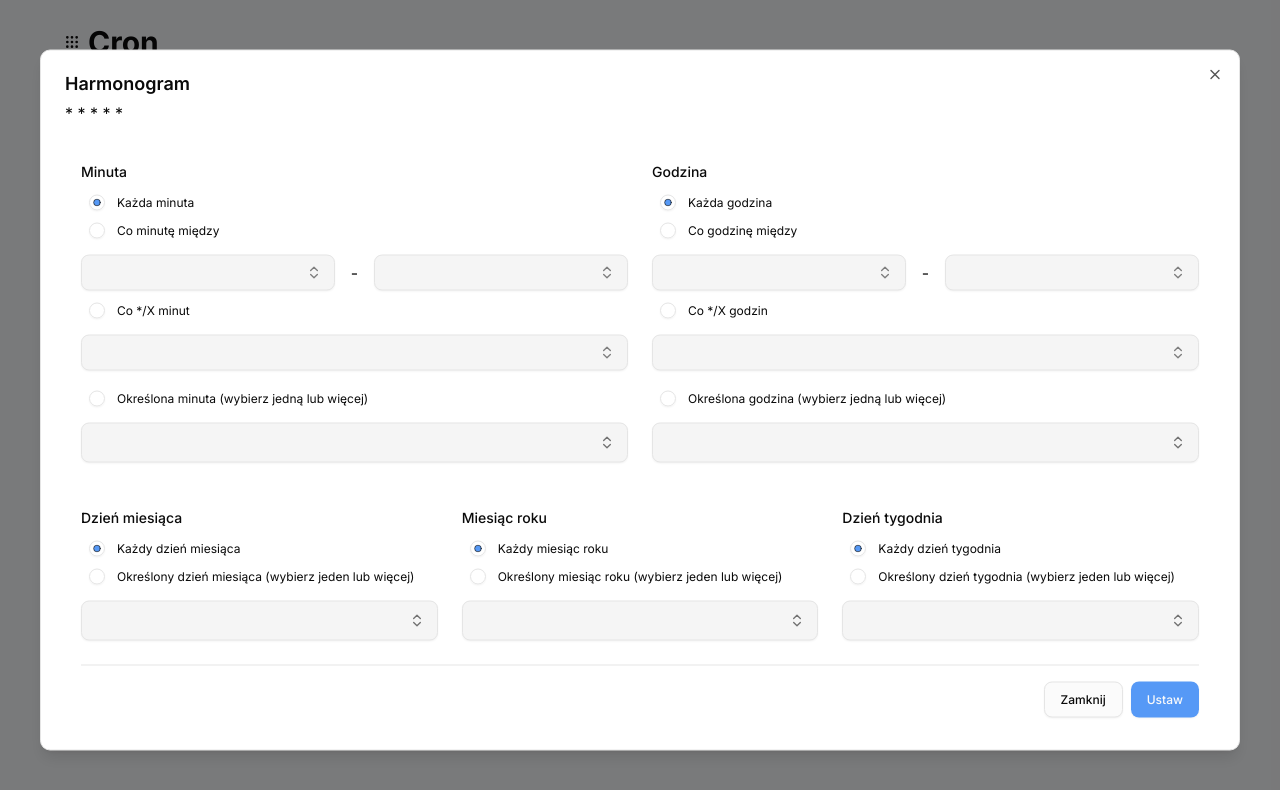
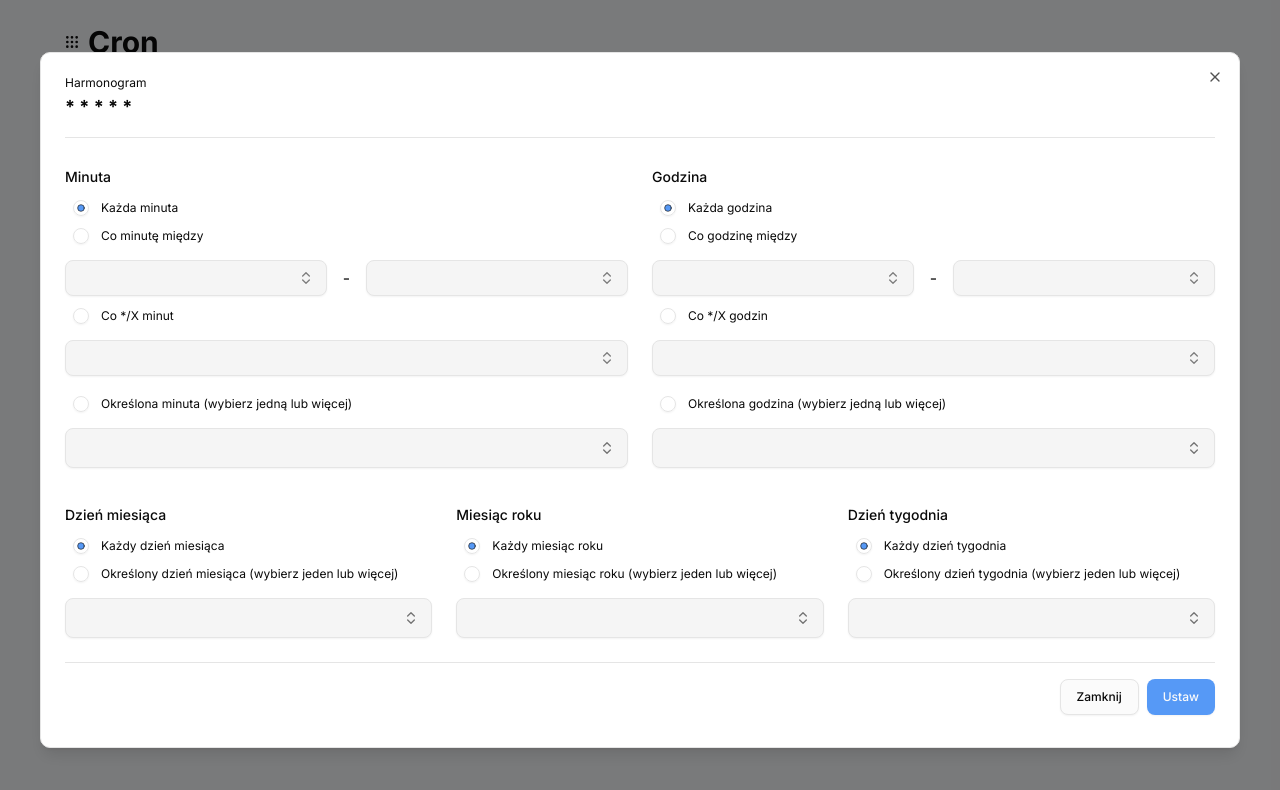
Before and after one commit to krutulkamil/schedule-form, a React (Vite) app: page / in a window 1280 px wide. Both pictures are taken after a click on the button "Ustaw harmonogram". Shown: the top 790 px of the page. Built offline with nearby package versions, Linux system fonts and the light colour scheme.

Commit message:
feat: ui adjustments

```diff
--- a/src/components/schedule/ScheduleDialog.tsx
+++ b/src/components/schedule/ScheduleDialog.tsx
@@ -67,16 +67,16 @@ export const ScheduleDialog = ({ onSetSchedule }: Props) => {
       <DialogContent className="sm:max-w-[1200px]" aria-describedby={undefined}>
         <DialogHeader>
           <DialogTitle>Harmonogram</DialogTitle>
-          <h2>{cronPreview}</h2>
+          <span className="text-lg font-bold">{cronPreview}</span>
         </DialogHeader>
         <FormProvider {...scheduleForm}>
           <Form {...scheduleForm}>
-            <form onSubmit={scheduleForm.handleSubmit(onSubmit)} className="pt-6 pb-2 px-4">
+            <form onSubmit={scheduleForm.handleSubmit(onSubmit)} className="pt-4 pb-2">
               <div className="flex gap-6">
                 <MinuteField />
                 <HourField />
               </div>
-              <div className="flex mt-12 mb-6 gap-6">
+              <div className="flex mt-10 mb-6 gap-6">
                 <DayOfMonthField />
                 <MonthField />
                 <DayOfWeekField />
--- a/src/components/ui/card.tsx
+++ b/src/components/ui/card.tsx
@@ -6,7 +6,7 @@ function Card({ className, ...props }: React.ComponentProps<'div'>) {
   return (
     <div
       data-slot="card"
-      className={cn('bg-card text-card-foreground flex flex-col gap-6 rounded-xl border py-6 shadow-sm', className)}
+      className={cn('bg-card text-card-foreground flex flex-col gap-8 rounded-xl border py-6 shadow-sm', className)}
       {...props}
     />
   );
--- a/src/components/ui/dialog.tsx
+++ b/src/components/ui/dialog.tsx
@@ -59,7 +59,7 @@ function DialogHeader({ className, ...props }: React.ComponentProps<'div'>) {
   return (
     <div
       data-slot="dialog-header"
-      className={cn('flex flex-col gap-2 text-center sm:text-left', className)}
+      className={cn('flex flex-col gap-1 text-center pb-4 border-b sm:text-left', className)}
       {...props}
     />
   );
@@ -79,7 +79,7 @@ function DialogTitle({ className, ...props }: React.ComponentProps<typeof Dialog
   return (
     <DialogPrimitive.Title
       data-slot="dialog-title"
-      className={cn('text-lg leading-none font-semibold', className)}
+      className={cn('text-xs leading-none font-normal', className)}
       {...props}
     />
   );
--- a/src/components/ui/input.tsx
+++ b/src/components/ui/input.tsx
@@ -8,7 +8,7 @@ function Input({ className, type, ...props }: React.ComponentProps<'input'>) {
       type={type}
       data-slot="input"
       className={cn(
-        'file:text-foreground placeholder:text-muted-foreground selection:bg-primary selection:text-primary-foreground dark:bg-input/30 border-input flex h-9 w-full min-w-0 rounded-md border bg-transparent px-3 py-1 text-base shadow-xs transition-[color,box-shadow] outline-none file:inline-flex file:h-7 file:border-0 file:bg-transparent file:text-sm file:font-medium disabled:pointer-events-none disabled:cursor-not-allowed disabled:opacity-50 md:text-sm',
+        'file:text-foreground placeholder:text-muted-foreground selection:bg-primary selection:text-primary-foreground dark:bg-input/30 border-input flex h-9 w-full min-w-0 rounded-md border bg-transparent px-3 py-1 text-base shadow-xs transition-[color,box-shadow] outline-none file:inline-flex file:h-7 file:border-0 file:bg-transparent file:text-sm file:font-medium disabled:pointer-events-none disabled:cursor-not-allowed disabled:bg-neutral-100 md:text-sm',
         'focus-visible:border-ring focus-visible:ring-ring/50 focus-visible:ring-[3px]',
         'aria-invalid:ring-destructive/20 dark:aria-invalid:ring-destructive/40 aria-invalid:border-destructive',
         className,
--- a/src/hooks/useCronBuilder.ts
+++ b/src/hooks/useCronBuilder.ts
@@ -28,7 +28,7 @@ const getCronPart = (field: FieldData) => {
   }
 };
 
-export const generateCronExpression = (data: ScheduleFormData) => {
+const generateCronExpression = (data: ScheduleFormData) => {
   return [
     getCronPart(data.minute),
     getCronPart(data.hour),
@@ -38,7 +38,6 @@ export const generateCronExpression = (data: ScheduleFormData) => {
   ].join(' ');
 };
 
-
 export const useCronBuilder = () => {
   const getCronValue = (values: ScheduleFormData) => {
     return generateCronExpression(values);
```
Also changed, not shown: 1 other file (tests, documents, lock files or other folders).
